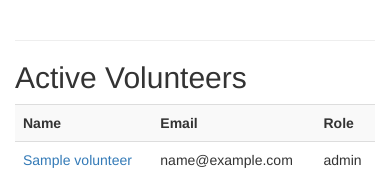
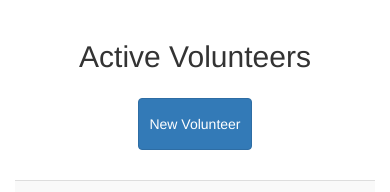
Before and after one commit to skwiens/food-bank-flask, a Flask app: page /volunteers/ in a window 390 px wide. Shown: the part 52-244 px from the top of the page. Run offline with Flask 2, Linux system fonts and the light colour scheme; the visitor is signed in with stand-in values (Sample User, id 1); tables that the repository leaves empty hold one stand-in row (values such as "Sample post"); some libraries are stand-ins or nearby versions.

Commit message:
fix buttons on smaller screen size

```diff
--- a/app/openhours/views.py
+++ b/app/openhours/views.py
@@ -324,7 +324,7 @@ def signup_email():
 
     sender = ADMIN_EMAIL
     to = ', '.join(emails)
-    subject = 'Food Bank ... %s ' % month
+    subject = 'Food Bank ... %s ' % calendar.month_name[month]
     msgHtml = render_template('signup_email.html', mondays=mondays, month=calendar.month_name[month])
     msgPlain = render_template('signup_email.txt', mondays=mondays, month=calendar.month_name[month])
 
--- a/app/static/css/style.css
+++ b/app/static/css/style.css
@@ -19,7 +19,7 @@
 .header-inline {
   width: 100%;
   display: inline-block;
-  padding-bottom: 20px;
+  padding-bottom: 30px;
 }
 
 .header-inline a{
@@ -39,8 +39,16 @@
   margin-bottom: 20px;
 }
 
-/*@media screen and (min-width: 650px) {
+@media screen and (max-width: 700px) {
   .header-inline {
     display: block;
+    text-align: center;
   }
-}*/
+  .header-inline a{
+    margin-top: 0;
+  }
+  .header-inline div {
+    padding-top: 15px;
+    float: none;
+  }
+}
--- a/app/templates/index.html
+++ b/app/templates/index.html
@@ -3,10 +3,6 @@
 {% block body %}
   <div class="jumbotron text-center">
     <h1>Bethany Food Bank Volunteer App</h1>
-    <!-- <p class="lead">
-      You can do anything your heart can imagine. Let's give him a friend too. Everybody needs a friend. We can always carry this a step further. There's really no end to this.
-    </p> -->
-
     <hr>
     {% if session.logged_in == NULL %}
       <a href="{{url_for('users.user_login')}}" class="btn btn-primary btn-lg">Volunteer Login</a>
--- a/app/volunteers/templates/volunteers.html
+++ b/app/volunteers/templates/volunteers.html
@@ -1,10 +1,12 @@
 {% extends 'layout.html' %}
 
 {% block body %}
-  <!-- <h1>Volunteers</h1> -->
-  <a href="{{url_for('volunteers.new_volunteer')}}"></a>
-  <hr>
-  <h2>Active Volunteers</h2>
+  <div class="header-inline">
+    <h2>Active Volunteers</h2>
+    <div class="">
+      <a class="btn btn-primary" href="{{url_for('volunteers.new_volunteer')}}">New Volunteer</a>
+    </div>
+  </div>
   <table class="table table-striped">
     <tr>
       <th>Name</th>
```
Also changed, not shown: app/openhours/templates/openhours.html (+6 -3 lines), app.db, 1 other file.
